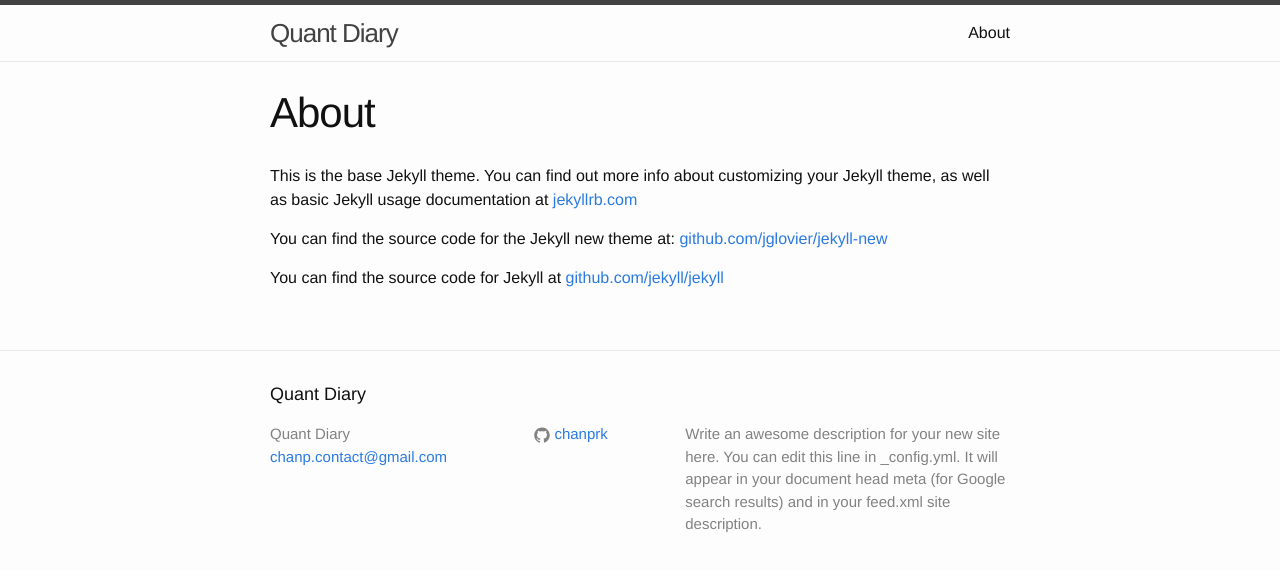
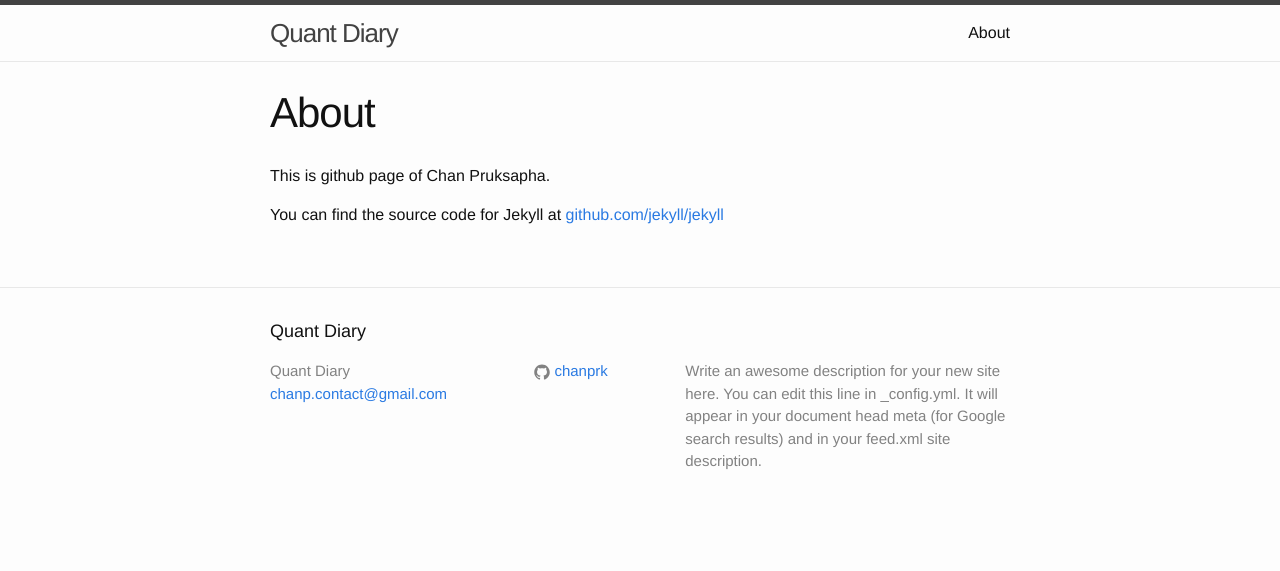
Before and after one commit to chanprk/demon, a Jekyll site: the page built from about.md, in a window 1280 px wide. Shown: the top 571 px of the page. Built offline with Jekyll 4.4.1, drawn with Linux system fonts in a browser that asks for light colours.

Commit message:
Update about.md

```diff
--- a/about.md
+++ b/about.md
@@ -4,8 +4,7 @@
 permalink: /about/
 ---
 
-This is the base Jekyll theme. You can find out more info about customizing your Jekyll theme, as well as basic Jekyll usage documentation at [jekyllrb.com](http://jekyllrb.com/)
+This is github page of Chan Pruksapha.
 
-You can find the source code for the Jekyll new theme at: [github.com/jglovier/jekyll-new](https://github.com/jglovier/jekyll-new)
 
 You can find the source code for Jekyll at [github.com/jekyll/jekyll](https://github.com/jekyll/jekyll)
```
